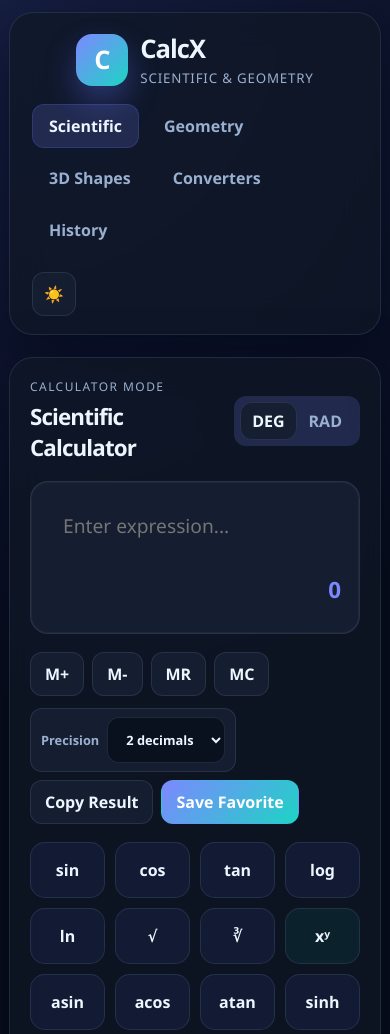
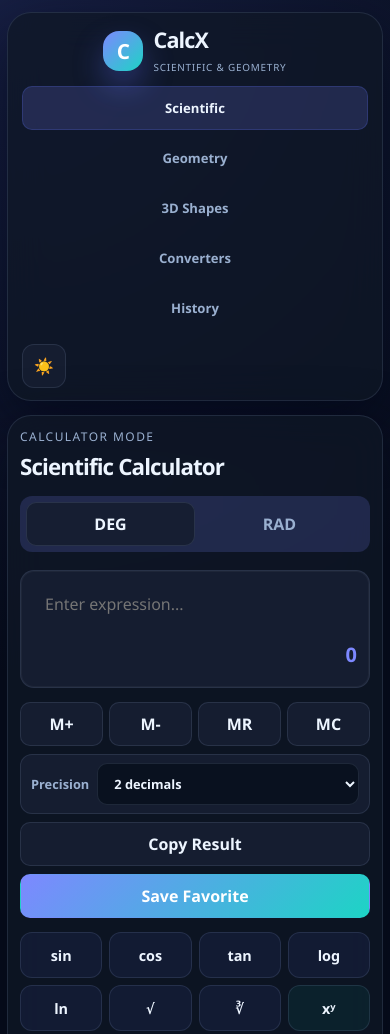
Before and after one commit to abhishek8414/scientific-calculator, a plain HTML site: page Calculator/index.html in a window 390 px wide. Shown: the top 1034 px of the page. Drawn offline with Linux system fonts and the light colour scheme.

Commit message:
resize update

```diff
--- a/Calculator/style.css
+++ b/Calculator/style.css
@@ -44,11 +44,16 @@
 
 html {
   scroll-behavior: smooth;
+  overflow-x: hidden;
+  max-width: 100%;
 }
 
 body {
   margin: 0;
   min-height: 100vh;
+  min-width: 320px;
+  max-width: 100%;
+  overflow-x: hidden;
   font-family: "Segoe UI", Tahoma, Geneva, Verdana, sans-serif;
   background:
     radial-gradient(circle at top left, rgba(91, 110, 244, 0.18), transparent 28%),
@@ -56,6 +61,12 @@
     var(--bg);
   color: var(--text);
   transition: background 0.25s ease, color 0.25s ease;
+}
+
+img,
+svg {
+  display: block;
+  max-width: 100%;
 }
 
 button,
@@ -66,6 +77,7 @@
 
 button {
   cursor: pointer;
+  min-height: 44px;
 }
 
 button:hover {
@@ -76,8 +88,36 @@
   transform: translateY(0);
 }
 
+button:focus-visible,
+input:focus-visible,
+select:focus-visible {
+  outline: 3px solid rgba(91, 110, 244, 0.22);
+  outline-offset: 2px;
+}
+
+.app-shell,
+.workspace,
+.main-panel,
+.side-panel,
+.topbar,
+.display-stack,
+.scientific-grid,
+.result-card,
+.formula-card,
+.history-card,
+.favorites-card,
+.derived-card,
+.converter-card,
+.shape-card,
+.shape-form,
+.history-list,
+.favorites-list {
+  min-width: 0;
+  max-width: 100%;
+}
+
 .app-shell {
-  width: min(1480px, calc(100% - 32px));
+  width: min(1400px, calc(100% - clamp(16px, 2vw, 32px)));
   margin: 22px auto 32px;
 }
 
@@ -661,9 +701,15 @@
   border: 0;
 }
 
-@media (max-width: 1040px) {
+@media (max-width: 1024px) {
   .workspace {
     grid-template-columns: 1fr;
+  }
+
+  .main-panel,
+  .side-panel {
+    width: 100%;
+    max-width: 100%;
   }
 
   .side-panel {
@@ -673,11 +719,40 @@
   .main-panel {
     order: 1;
   }
+
+  .topbar {
+    padding: 16px 18px;
+  }
+
+  .main-nav {
+    justify-content: flex-start;
+    overflow-x: auto;
+    white-space: nowrap;
+    scrollbar-width: thin;
+    padding-bottom: 4px;
+  }
+
+  .toolbar-row,
+  .action-row,
+  .result-actions {
+    flex-direction: column;
+    align-items: stretch;
+  }
+
+  .memory-group,
+  .utility-group {
+    width: 100%;
+    justify-content: space-between;
+  }
+
+  .scientific-grid {
+    gap: 8px;
+  }
 }
 
-@media (max-width: 720px) {
+@media (max-width: 768px) {
   .app-shell {
-    width: min(100% - 18px, 100%);
+    width: min(100% - 14px, 100%);
     margin-top: 12px;
   }
 
@@ -690,17 +765,257 @@
     justify-content: center;
   }
 
-  .main-nav {
-    justify-content: flex-start;
-    overflow-x: auto;
-    padding-bottom: 4px;
+  .panel-header {
+    flex-direction: column;
+    align-items: flex-start;
+  }
+
+  .mode-toggle {
+    align-self: stretch;
+    justify-content: center;
   }
 
   .scientific-grid {
-    grid-template-columns: repeat(4, minmax(52px, 1fr));
+    grid-template-columns: repeat(4, minmax(0, 1fr));
+    gap: 8px;
   }
 
-  .two-col {
+  .scientific-key {
+    min-height: clamp(46px, 7vw, 58px);
+  }
+
+  .two-col,
+  .field-row.two-col {
     grid-template-columns: 1fr;
   }
+
+  .memory-group {
+    display: grid;
+    grid-template-columns: repeat(4, minmax(0, 1fr));
+    gap: 8px;
+  }
+
+  .utility-group {
+    flex-direction: column;
+    align-items: stretch;
+  }
+
+  .precision-control {
+    width: 100%;
+    justify-content: space-between;
+  }
+
+  .primary-btn,
+  .secondary-btn,
+  .utility-btn,
+  .memory-btn,
+  .mode-btn,
+  .nav-btn,
+  .mini-btn {
+    width: 100%;
+  }
+
+  .utility-btn,
+  .primary-btn,
+  .secondary-btn {
+    justify-content: center;
+  }
 }
+
+@media (max-width: 480px) {
+  .main-panel,
+  .side-panel {
+    padding: 12px;
+  }
+
+  .topbar {
+    padding: 12px 14px;
+    gap: 10px;
+    margin-bottom: 14px;
+  }
+
+  .brand-wrap {
+    gap: 10px;
+  }
+
+  .brand-mark {
+    width: 40px;
+    height: 40px;
+    font-size: 1.3rem;
+  }
+
+  .brand-copy h1 {
+    font-size: 1.35rem;
+  }
+
+  .brand-copy small {
+    font-size: 0.62rem;
+    letter-spacing: 0.08em;
+  }
+
+  .main-nav {
+    gap: 6px;
+  }
+
+  .nav-btn {
+    padding: 9px 12px;
+    font-size: 0.82rem;
+  }
+
+  .display-stack {
+    padding: 12px;
+    border-radius: 14px;
+    margin-bottom: 14px;
+  }
+
+  #scientificInput {
+    font-size: 1rem;
+    margin-bottom: 8px;
+  }
+
+  .calc-result {
+    min-height: 42px;
+    font-size: 1.25rem;
+  }
+
+  .toolbar-row,
+  .action-row,
+  .result-actions {
+    gap: 8px;
+    margin-bottom: 14px;
+  }
+
+  .memory-group {
+    gap: 6px;
+  }
+
+  .memory-btn,
+  .utility-btn,
+  .primary-btn,
+  .secondary-btn,
+  .mini-btn,
+  .mode-btn,
+  .nav-btn {
+    border-radius: 10px;
+    min-height: 44px;
+    padding: 10px 12px;
+  }
+
+  .precision-control {
+    display: flex;
+    flex-wrap: wrap;
+    gap: 8px;
+    padding: 8px 10px;
+  }
+
+  .precision-control select {
+    min-width: 0;
+    flex: 1;
+  }
+
+  .scientific-grid {
+    gap: 7px;
+  }
+
+  .scientific-key {
+    min-height: 46px;
+    border-radius: 12px;
+    font-size: 0.9rem;
+  }
+
+  .shape-selector {
+    grid-template-columns: repeat(2, minmax(0, 1fr));
+    gap: 10px;
+  }
+
+  .shape-card {
+    padding: 12px 10px;
+  }
+
+  .result-card,
+  .formula-card,
+  .history-card,
+  .favorites-card,
+  .derived-card,
+  .converter-card {
+    border-radius: 14px;
+    padding: 12px;
+  }
+
+  .result-value {
+    min-height: 48px;
+    font-size: clamp(1.15rem, 6vw, 1.7rem);
+  }
+
+  .formula-display,
+  .history-expression,
+  .favorite-expression,
+  .formula-item {
+    word-break: break-word;
+    overflow-wrap: anywhere;
+  }
+
+  input,
+  select {
+    padding: 10px 12px;
+    border-radius: 10px;
+  }
+}
+
+@media (max-width: 360px) {
+  .app-shell {
+    width: min(100% - 10px, 100%);
+    margin-top: 10px;
+  }
+
+  .main-panel,
+  .side-panel {
+    padding: 10px;
+  }
+
+  .panel-header h2 {
+    font-size: 1.2rem;
+  }
+
+  .eyebrow {
+    font-size: 0.68rem;
+    letter-spacing: 0.08em;
+  }
+
+  .scientific-grid {
+    gap: 6px;
+  }
+
+  .scientific-key {
+    min-height: 44px;
+    font-size: 0.82rem;
+  }
+
+  .memory-group {
+    grid-template-columns: repeat(2, minmax(0, 1fr));
+  }
+
+  .utility-group,
+  .action-row,
+  .result-actions,
+  .toolbar-row {
+    width: 100%;
+  }
+
+  .precision-control,
+  .utility-btn,
+  .primary-btn,
+  .secondary-btn {
+    width: 100%;
+  }
+
+  .shape-selector {
+    grid-template-columns: 1fr 1fr;
+  }
+
+  .history-meta,
+  .favorite-meta {
+    flex-direction: column;
+    align-items: flex-start;
+  }
+}
```
